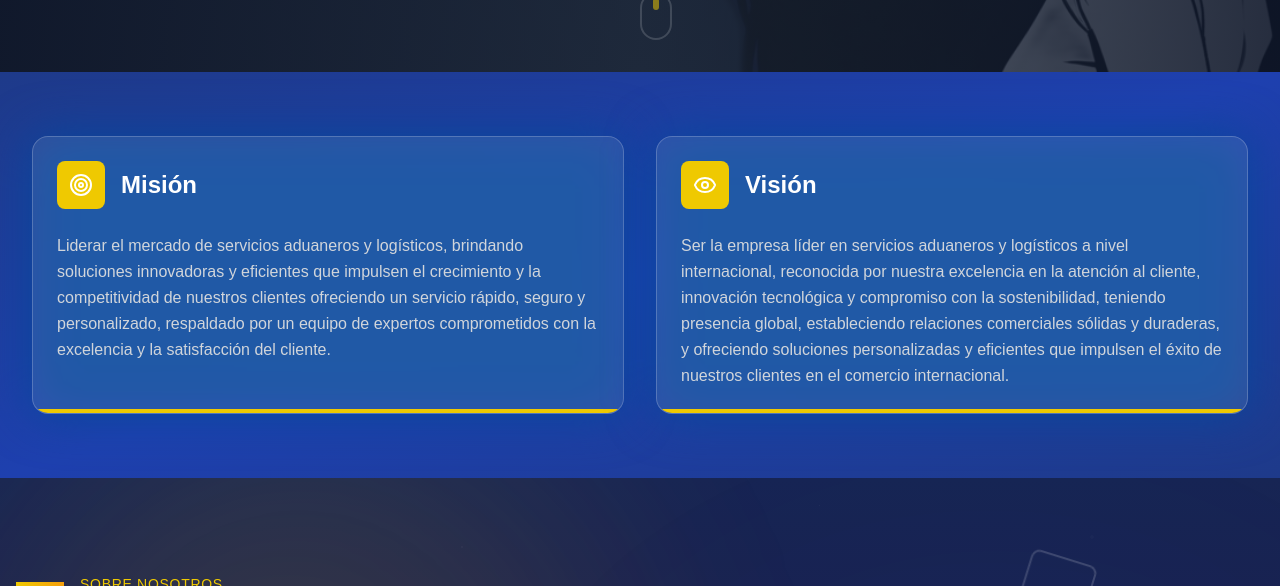
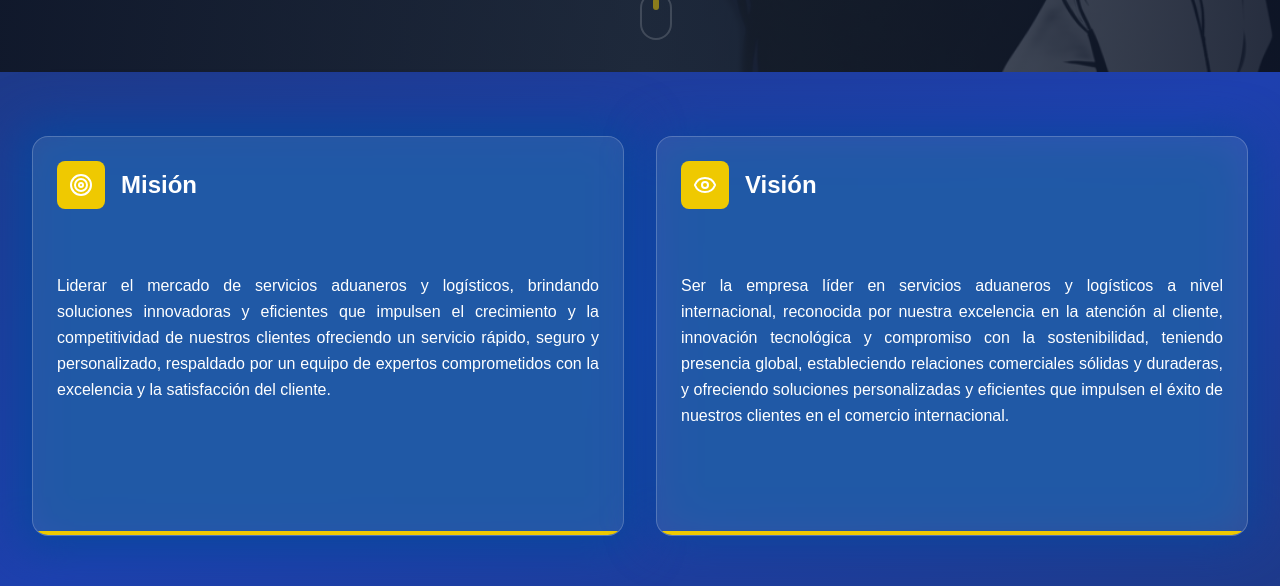
Before and after one commit to ParraFernand/adafalabella_web, a Next.js app: page /nosotros in a window 1280 px wide. Shown: the part 840-1426 px from the top of the page. Built offline with nearby package versions, Linux system fonts and the light colour scheme.

Commit message:
texto justificado y cuadros mas grandesitos

```diff
--- a/src/components/mision_vision.tsx
+++ b/src/components/mision_vision.tsx
@@ -11,13 +11,13 @@ export function MisionVision() {
         <div className="grid grid-cols-1 md:grid-cols-2 gap-8">
           {/* Misión */}
           <motion.div
-            initial={{ opacity: 0, x: -30 }}
-            whileInView={{ opacity: 1, x: 0 }}
-            viewport={{ once: true }}
-            transition={{ duration: 0.8, ease: [0.215, 0.61, 0.355, 1] }}
-            className="relative group"
-          >
-          <div className="absolute inset-0 bg-[#07479c] rounded-2xl blur-xl group-hover:blur-2xl transition-all duration-300" />
+  initial={{ opacity: 0, x: -30 }}
+  whileInView={{ opacity: 1, x: 0 }}
+  viewport={{ once: true }}
+  transition={{ duration: 0.8, ease: [0.215, 0.61, 0.355, 1] }}
+  className="relative group min-h-[400px]"
+>
+<div className="absolute inset-[-10px] bg-[#07479c] rounded-2xl blur-xl group-hover:blur-2xl transition-all duration-300" />
             <div className="relative overflow-hidden rounded-2xl bg-white/10 backdrop-blur-sm border border-white/20 p-6 h-full">
               <div className="flex items-center gap-4 mb-6">
                 <div className="w-12 h-12 rounded-lg bg-[#efc901] flex items-center justify-center">
@@ -25,7 +25,7 @@ export function MisionVision() {
                 </div>
                 <h3 className="text-2xl font-bold text-white">Misión</h3>
               </div>
-              <p className="text-gray-300 leading-relaxed">
+              <p className="text-white leading-relaxed text-justify pt-10">
                 Liderar el mercado de servicios aduaneros y logísticos, brindando soluciones innovadoras y eficientes que impulsen el crecimiento y la competitividad de nuestros clientes ofreciendo un servicio rápido, seguro y personalizado, respaldado por un equipo de expertos comprometidos con la excelencia y la satisfacción del cliente.
               </p>
               <motion.div
@@ -54,7 +54,7 @@ export function MisionVision() {
                 </div>
                 <h3 className="text-2xl font-bold text-white">Visión</h3>
               </div>
-              <p className="text-gray-300 leading-relaxed">
+              <p className="text-white leading-relaxed text-justify pt-10">
                 Ser la empresa líder en servicios aduaneros y logísticos a nivel internacional, reconocida por nuestra excelencia en la atención al cliente, innovación tecnológica y compromiso con la sostenibilidad, teniendo presencia global, estableciendo relaciones comerciales sólidas y duraderas, y ofreciendo soluciones personalizadas y eficientes que impulsen el éxito de nuestros clientes en el comercio internacional.
               </p>
               <motion.div
```
